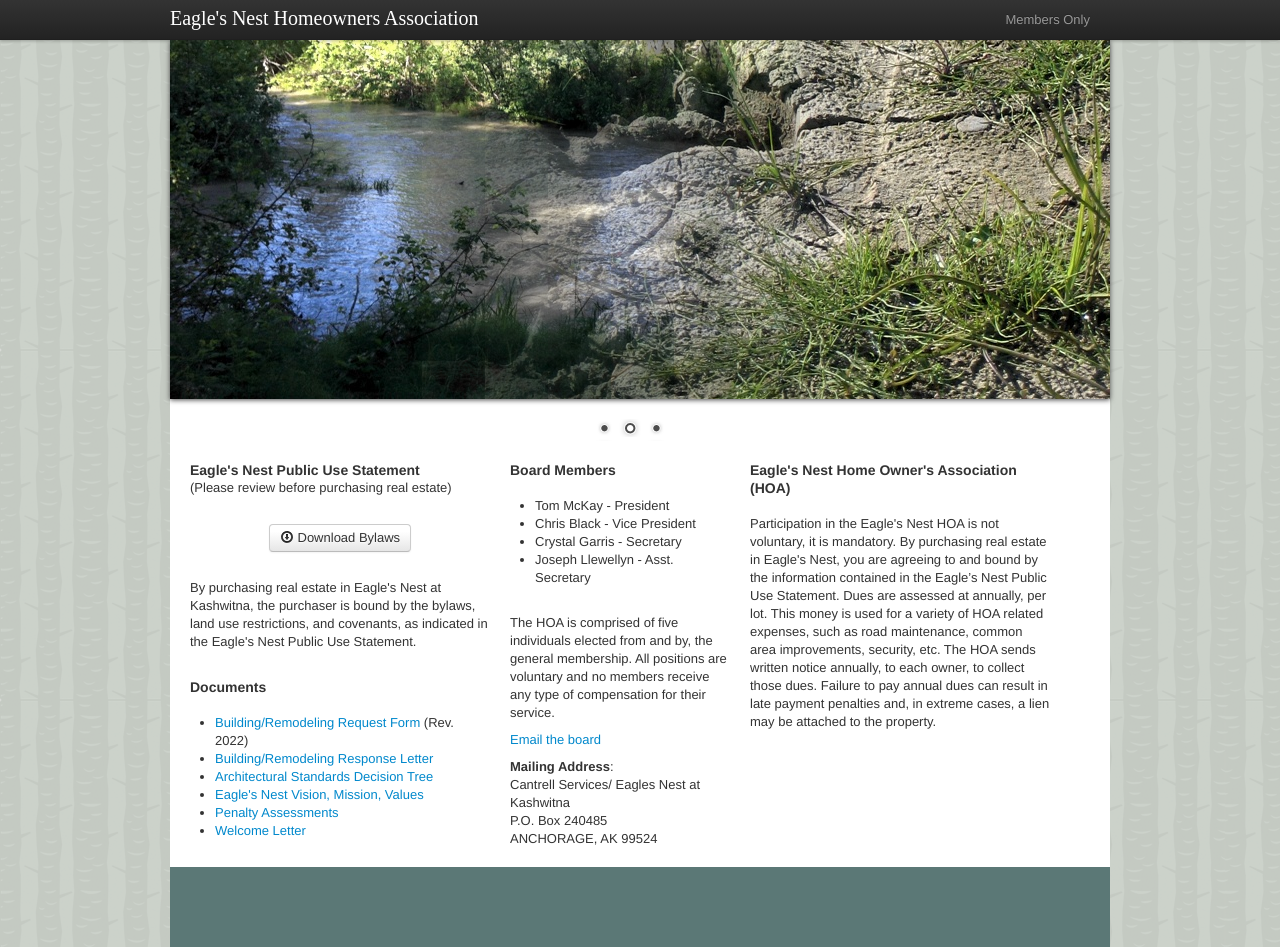
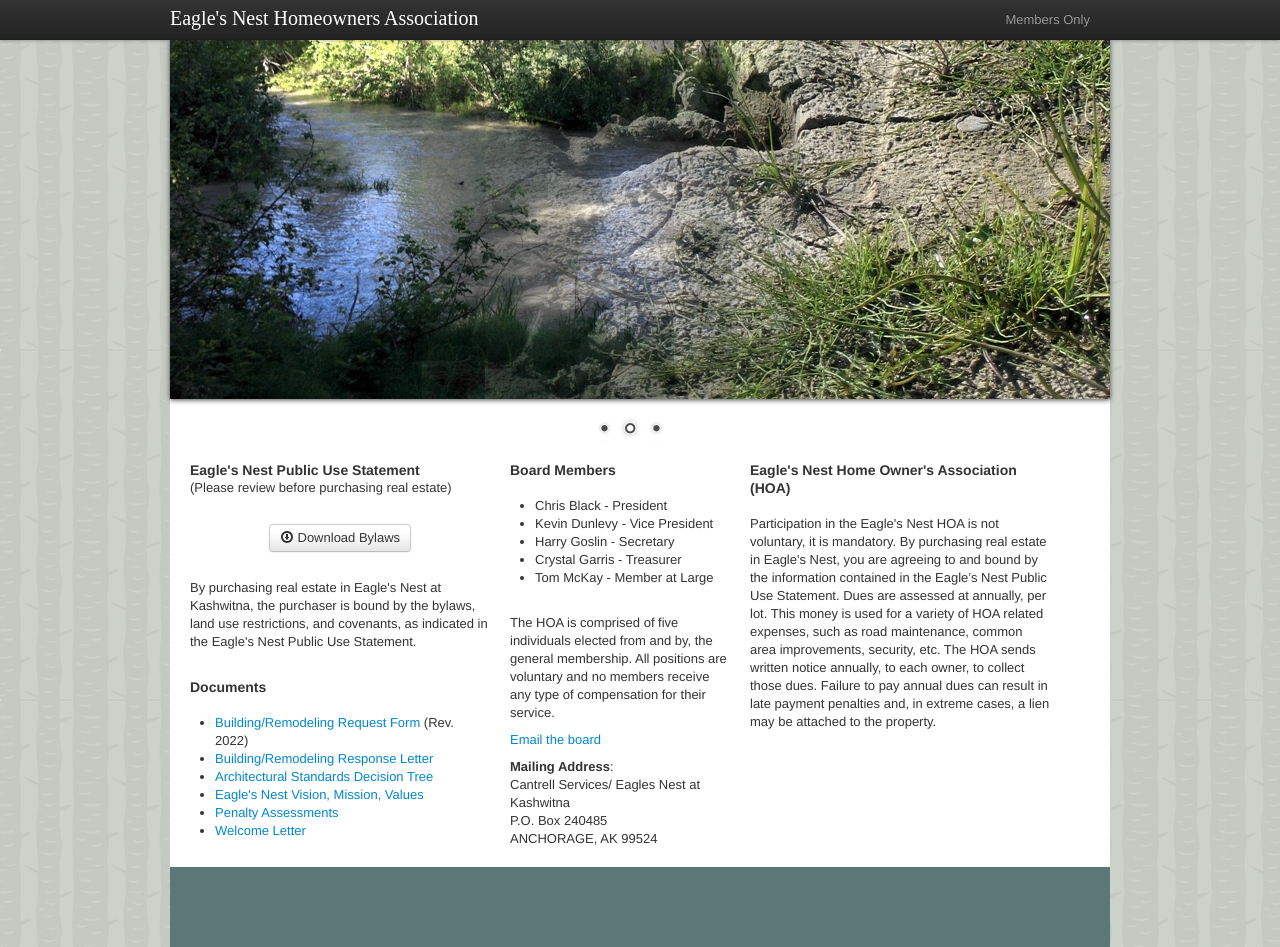
Before and after one commit to thesurlydev/eaglesnest-hoa.net, a Jekyll site: the page built from index.markdown, in a window 1280 px wide and 947 px high. Built offline with Jekyll 4.4.1, drawn with Linux system fonts in a browser that asks for light colours; some web fonts are replaced.

Commit message:
Update board members

```diff
--- a/index.markdown
+++ b/index.markdown
@@ -30,10 +30,11 @@ title: Eagle's Nest Homeowners Association
                 <h4>Board Members</h4>
                 <br>
                 <ul>
-                    <li>Tom McKay - President</li>
-                    <li>Chris Black - Vice President</li>
-                    <li>Crystal Garris - Secretary</li>
-                    <li>Joseph Llewellyn - Asst. Secretary</li>
+                    <li>Chris Black - President</li>
+                    <li>Kevin Dunlevy - Vice President</li>
+                    <li>Harry Goslin - Secretary</li>
+                    <li>Crystal Garris - Treasurer</li>
+                    <li>Tom McKay - Member at Large</li>
                 </ul>
                 <br>
                 <p>The HOA is comprised of five individuals elected from and by, the general membership. All positions are voluntary and no members receive any type of compensation for their service.</p>
```
